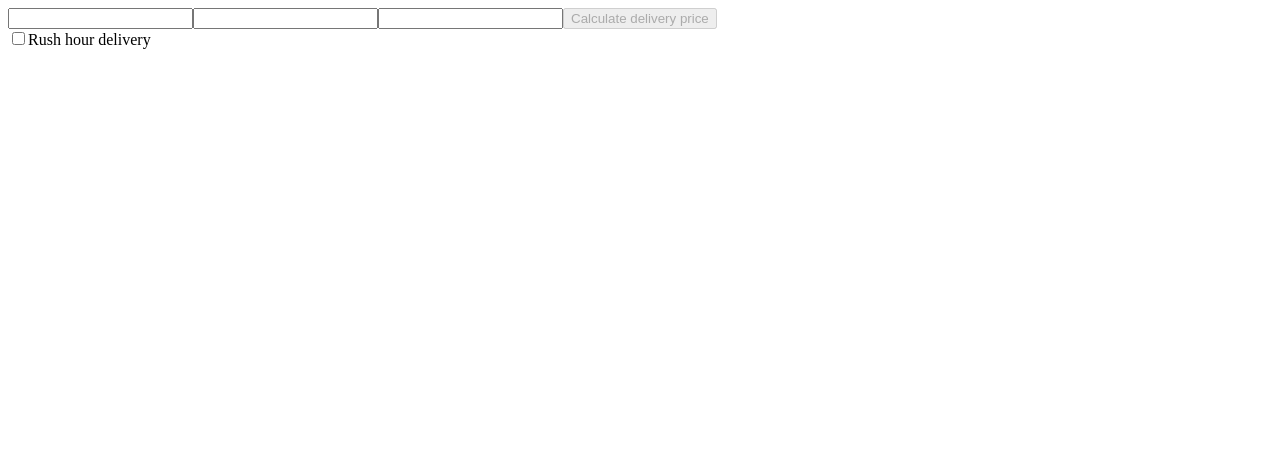
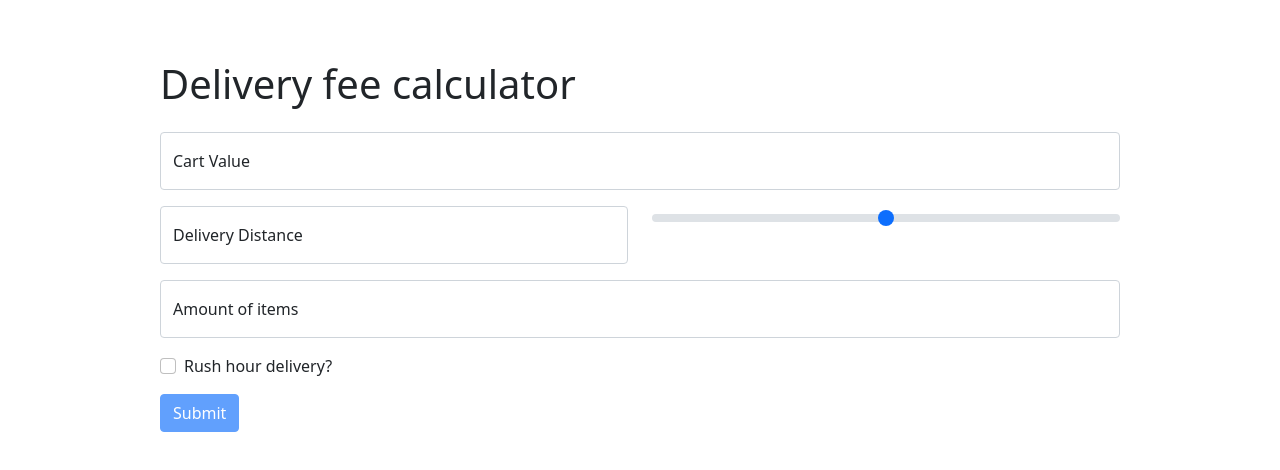
Before and after one commit to joelhackinen/deliveryfee, a React (Create React App) app: page / in a window 1280 px wide. Shown: the top 470 px of the page. Built offline with nearby package versions, Linux system fonts and the light colour scheme.

Commit message:
refactoring and applying bootstrap

```diff
--- a/package.json
+++ b/package.json
@@ -10,7 +10,9 @@
     "@types/node": "^16.18.11",
     "@types/react": "^18.0.27",
     "@types/react-dom": "^18.0.10",
+    "bootstrap": "^5.2.3",
     "react": "^18.2.0",
+    "react-bootstrap": "^2.7.0",
     "react-dom": "^18.2.0",
     "react-scripts": "5.0.1",
     "typescript": "^4.9.4",
--- a/public/index.html
+++ b/public/index.html
@@ -1,6 +1,12 @@
 <!DOCTYPE html>
 <html lang="en">
   <head>
+    <link
+      rel="stylesheet"
+      href="https://cdn.jsdelivr.net/npm/bootstrap@5.1.3/dist/css/bootstrap.min.css"
+      integrity="sha384-1BmE4kWBq78iYhFldvKuhfTAU6auU8tT94WrHftjDbrCEXSU1oBoqyl2QvZ6jIW3"
+      crossorigin="anonymous"
+    />
     <meta charset="utf-8" />
     <link rel="icon" href="%PUBLIC_URL%/favicon.ico" />
     <meta name="viewport" content="width=device-width, initial-scale=1" />
--- a/src/App.tsx
+++ b/src/App.tsx
@@ -11,7 +11,8 @@ const App = () => {
   // seuraavaks checkbox kysymään toimitusaikaa (rush hour?) ja joku kalenterihässäkkä.
 
   return (
-    <div>
+    <div className="container" style={{ maxWidth: 1080, padding: 60 }}>
+      <h1 className="mb-4">Delivery fee calculator</h1>
       <DeliveryForm calculateFee={calculateFee} />
     </div>
   );
--- a/src/components/DeliveryForm.tsx
+++ b/src/components/DeliveryForm.tsx
@@ -1,5 +1,5 @@
 import { FormEvent, useState } from "react";
-import { useField } from "../hooks";
+import { Button, Form, FloatingLabel, Row, Col } from "react-bootstrap";
 
 export interface Parameters {
   cart: number;
@@ -13,41 +13,51 @@ interface FormProps {
 }
 
 const DeliveryForm = (props: FormProps) => {
-  const { reset: resetCart, hasValue: cartHasValue, ...cart } = useField("number");
-  const { reset: resetDistance, hasValue: distanceHasValue, ...distance } = useField("number");
-  const { reset: resetAmount, hasValue: amountHasValue, ...amount } = useField("number");
-  const [ rushHour, setRushHour ] = useState<boolean>(false);
+  const [cart, setCart] = useState<string>("")
+  const [distance, setDistance] = useState<string>("");
+  const [amount, setAmount] = useState<string>("");
+  const [rushHour, setRushHour] = useState<boolean>(false);
 
-  const fieldsOk = cartHasValue() && distanceHasValue() && amountHasValue();
+  const fieldsOk = cart !== "" && distance !== "" && amount !== "";
 
   const submit = (event: FormEvent) => {
     event.preventDefault();
     props.calculateFee({
-      cart: Number(cart.value),
-      distance: Number(distance.value),
-      amount: Number(amount.value),
+      cart: Number(cart),
+      distance: Number(distance),
+      amount: Number(amount),
       rushHour
     });
-    resetCart();
-    resetDistance();
-    resetAmount();
+    setCart("");
+    setDistance("");
+    setAmount("");
   };
 
   return (
-    <div>
-      <form onSubmit={submit}>
-        <input { ...cart } />
-        <input { ...distance } />
-        <input { ...amount } />
-        <button type="submit" disabled={!fieldsOk}>
-          Calculate delivery price
-        </button>
-        <div>
-          <input type="checkbox" onClick={() => setRushHour(!rushHour)}/>
-          <label>Rush hour delivery</label>
-        </div>
-      </form>
-    </div>
+    <Form onSubmit={submit}>
+      <FloatingLabel label="Cart Value" className="mb-3">
+        <Form.Control type="number" value={cart} onChange={(event) => setCart(event.target.value)} placeholder="value"/>
+      </FloatingLabel>
+      <Row>
+        <Form.Group as={Col}>
+          <FloatingLabel label="Delivery Distance" className="mb-3">
+            <Form.Control type="number" value={distance} onChange={(event) => setDistance(event.target.value)} placeholder="distance"/>
+          </FloatingLabel>
+        </Form.Group>
+        <Form.Group as={Col}>
+          <Form.Range value={distance} min="1" max="15000" onChange={(event) => setDistance(event.target.value)}/>
+        </Form.Group>
+      </Row>
+      <FloatingLabel label="Amount of items" className="mb-3">
+        <Form.Control type="number" value={amount} onChange={(event) => setAmount(event.target.value)} placeholder="amount"/>
+      </FloatingLabel>
+      <Form.Group className="mb-3">
+        <Form.Check type="checkbox" label="Rush hour delivery?" onClick={() => setRushHour(!rushHour)}/>
+      </Form.Group>
+      <Button variant="primary" type="submit" disabled={!fieldsOk}>
+        Submit
+      </Button>
+    </Form>
   );
 };
 
```
Also changed, not shown: 1 other file (tests, documents, lock files or other folders).
